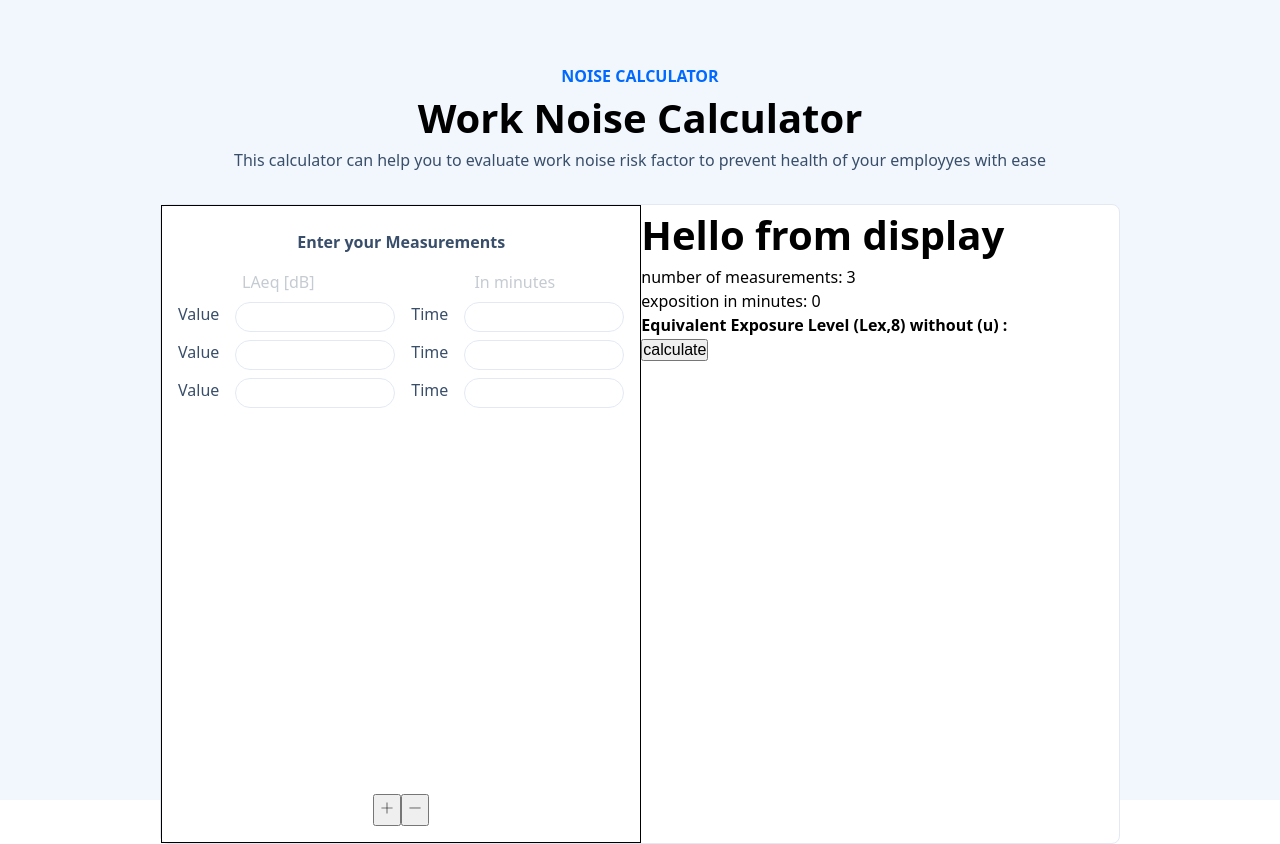
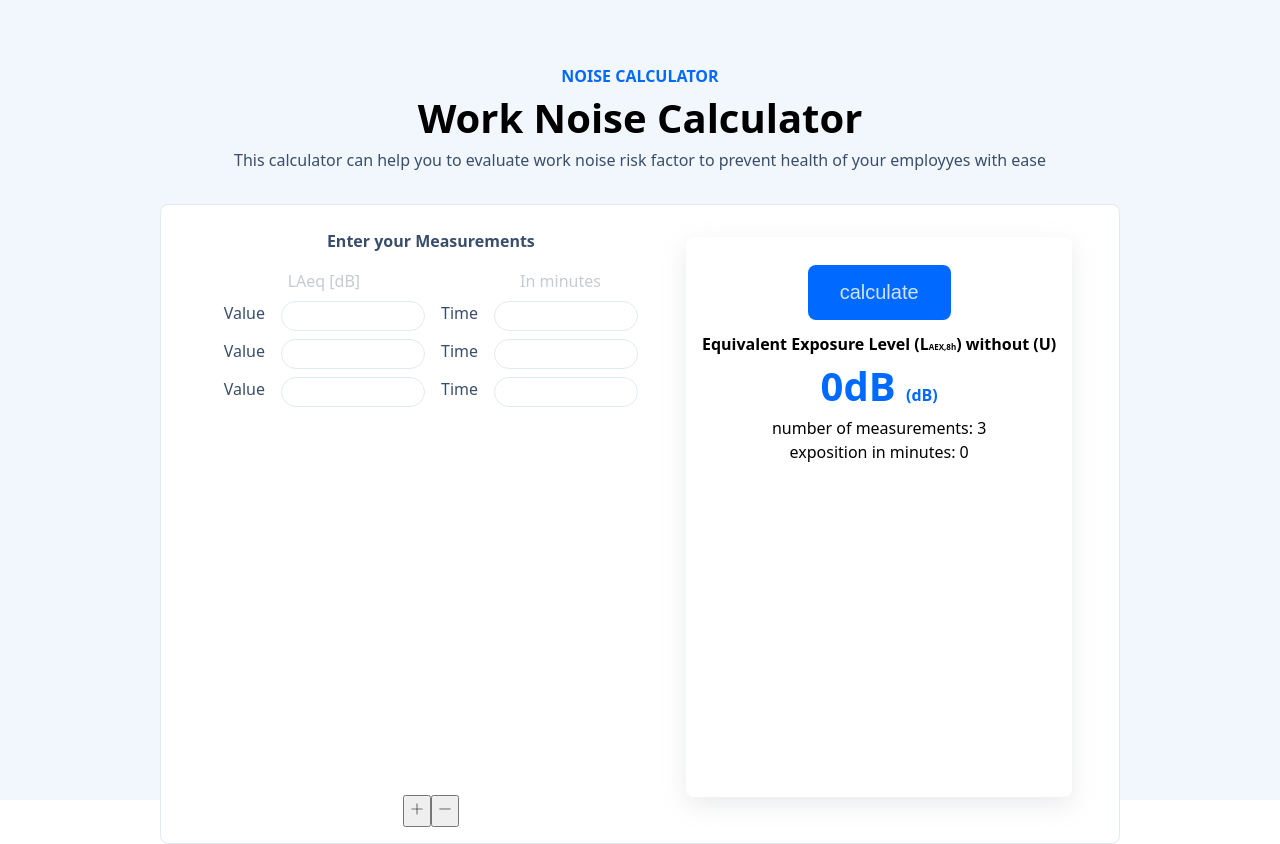
Before and after one commit to dzejkk/Noise_calc_ver_2, a React (Vite) app: page / in a window 1280 px wide. Built offline with nearby package versions, Linux system fonts and the light colour scheme.

Commit message:
improved styles

```diff
--- a/src/App.jsx
+++ b/src/App.jsx
@@ -28,7 +28,7 @@ function App() {
       idOfMeasurement: crypto.randomUUID(),
     },
   ]);
-  const [result, setResult] = useState("");
+  const [result, setResult] = useState("0dB");
 
   // handlers
   const handleAddInputRow = () => {
--- a/src/app.module.css
+++ b/src/app.module.css
@@ -16,4 +16,6 @@
   border: 1px solid var(--color-base-300);
   border-radius: var(--radius-box);
   display: flex;
+  justify-content: center;
+  gap: 2rem;
 }
--- a/src/components/Display/Display.jsx
+++ b/src/components/Display/Display.jsx
@@ -1,3 +1,5 @@
+import style from "./Display.module.css";
+
 export default function Display({
   numberOfMeasurements,
   totalExpositionTime,
@@ -5,12 +7,18 @@ export default function Display({
   result,
 }) {
   return (
-    <div>
-      <h1>Hello from display</h1>
+    <div className={style.container}>
+      <button onClick={handleNoiseCalculation} className={style.displayButton}>
+        calculate
+      </button>
+      <h3>
+        Equivalent Exposure Level (L<small>AEX,8h</small>) without (U)
+      </h3>
+      <h1 className={style.displayHeading}>
+        {result} <span>(dB)</span>
+      </h1>
       <p>number of measurements: {numberOfMeasurements}</p>
       <p>exposition in minutes: {totalExpositionTime}</p>
-      <h3>Equivalent Exposure Level (Lex,8) without (u) : {result}</h3>
-      <button onClick={handleNoiseCalculation}>calculate</button>
     </div>
   );
 }
--- /dev/null
+++ b/src/components/Display/Display.module.css
@@ -0,0 +1,42 @@
+.container {
+  display: flex;
+  justify-content: flex-start;
+  align-items: center;
+  flex-direction: column;
+  margin-top: 2rem;
+  box-shadow: rgba(149, 157, 165, 0.2) 0px 8px 24px;
+  border-radius: var(--radius-box);
+  padding: 1rem;
+  max-height: 35rem;
+}
+
+.displayHeading {
+  color: var(--color-primary);
+  width: 15rem;
+  text-align: center;
+}
+
+small {
+  font-size: 0.5rem;
+}
+
+.displayButton {
+  border: none;
+  padding: 1rem;
+  padding-inline: 2rem;
+  border-radius: var(--radius-box);
+  margin-block: 0.75rem;
+  font-size: 1.25rem;
+  color: var(--color-primary-content);
+  background-color: var(--color-primary);
+  cursor: pointer;
+  transition: all 0.2s ease-in-out;
+}
+
+.displayButton:hover {
+  filter: brightness(1.2);
+}
+
+.displayButton:active {
+  transform: translateY(-5px);
+}
--- a/src/components/valueList/valueList.module.css
+++ b/src/components/valueList/valueList.module.css
@@ -1,5 +1,4 @@
 .listContainer {
-  border: 1px solid black;
   padding: 1rem;
   color: var(--color-base-content);
   display: flex;
@@ -32,7 +31,7 @@
 }
 
 input {
-  width: 10rem;
+  width: 9rem;
   height: 30px;
   border: 1px solid var(--color-base-300);
   border-radius: var(--radius-selector);
```
